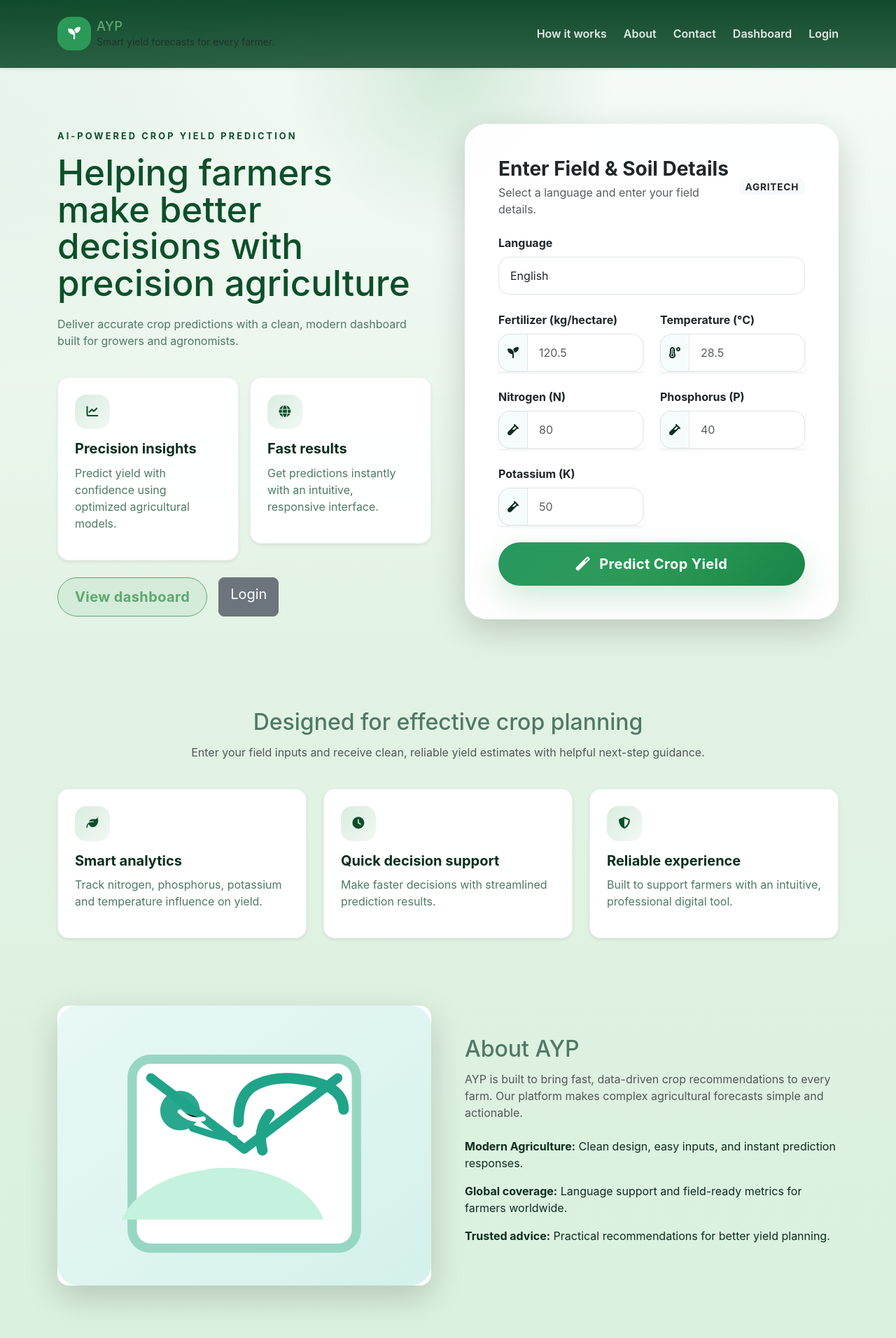
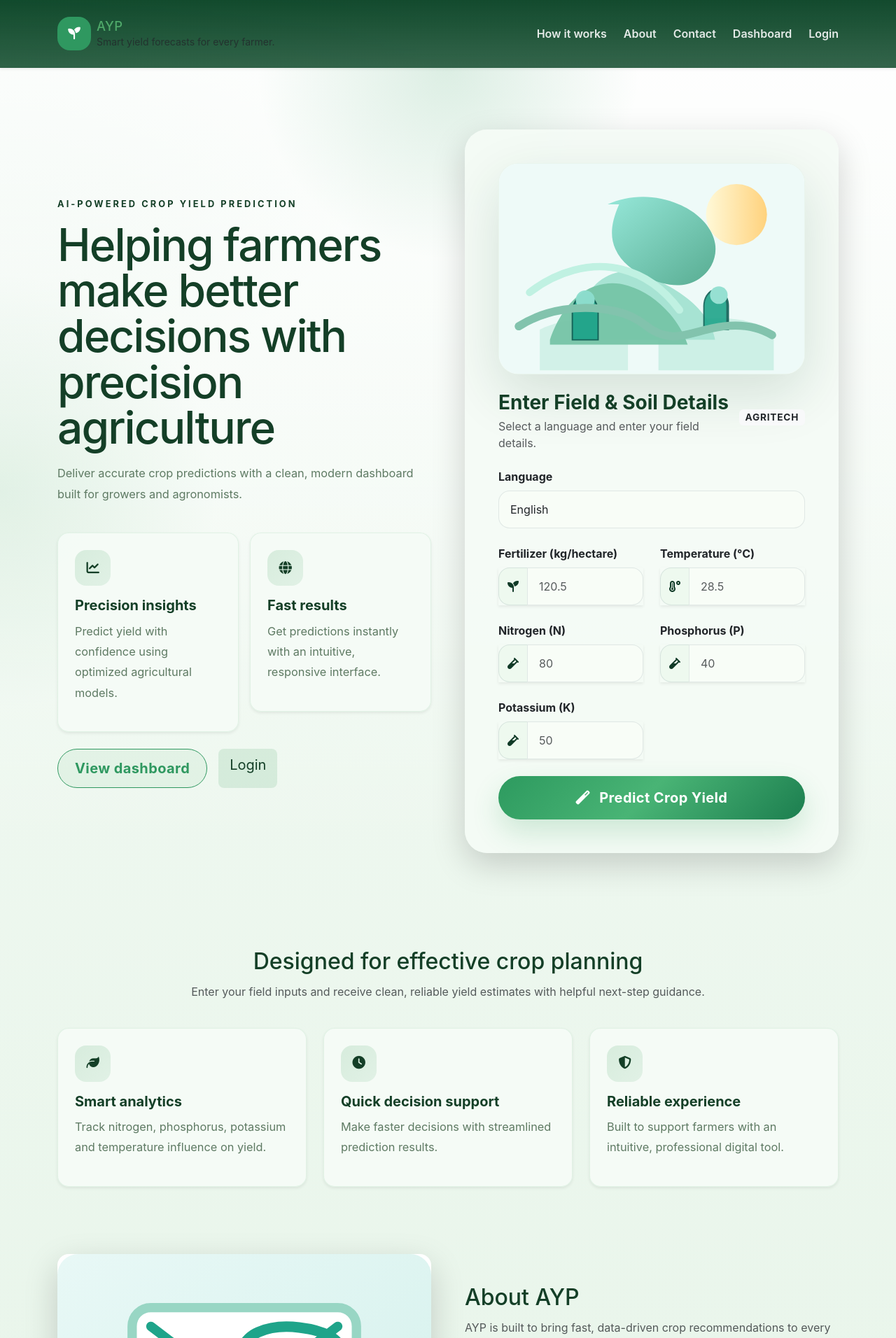
Before and after one commit to Rajeshdevanal/Smart-Crop-Yield-Predictor, a Flask app: page /home in a window 1280 px wide. Shown: the top 1912 px of the page at 70% size. Run offline with Flask 3, Linux system fonts and the light colour scheme.

Commit message:
Refresh homepage visuals: new hero image, larger typography, and green theme polish

```diff
--- a/static/style.css
+++ b/static/style.css
@@ -1,15 +1,16 @@
 :root {
-    --bg-start: #e9f5eb;
-    --bg-end: #d5eed8;
-    --nav-bg: rgba(5, 66, 33, 0.95);
-    --surface: rgba(255, 255, 255, 0.96);
-    --surface-soft: rgba(255, 255, 255, 0.86);
-    --text-primary: #0b2e1f;
-    --text-muted: #4f7966;
-    --brand: #2b9a58;
-    --brand-deep: #0d4f2a;
-    --accent: #5fa770;
-    --shadow: 0 30px 90px rgba(10, 64, 36, 0.14);
+    --bg-start: #f3faf4;
+    --bg-end: #e4f3e6;
+    --nav-bg: rgba(9, 67, 37, 0.94);
+    --surface: rgba(255, 255, 255, 0.98);
+    --surface-soft: rgba(245, 251, 244, 0.88);
+    --text-primary: #103a27;
+    --text-muted: #5e7a63;
+    --brand: #2f9860;
+    --brand-deep: #143f27;
+    --accent: #4fa96a;
+    --accent-soft: rgba(79, 169, 106, 0.12);
+    --shadow: 0 28px 80px rgba(17, 71, 40, 0.14);
 }
 
 * {
@@ -35,12 +36,12 @@ html {
 }
 
 .site-header {
-    background: linear-gradient(180deg, rgba(5, 66, 33, 0.95), rgba(5, 66, 33, 0.82));
+    background: linear-gradient(180deg, rgba(9, 67, 37, 0.96), rgba(9, 67, 37, 0.82));
     backdrop-filter: blur(18px);
     position: sticky;
     top: 0;
     z-index: 10;
-    border-bottom: 1px solid rgba(255, 255, 255, 0.08);
+    border-bottom: 1px solid rgba(255, 255, 255, 0.1);
 }
 
 .brand-link {
@@ -82,10 +83,11 @@ html {
 }
 
 .hero-section {
-    padding-top: 5rem;
-    padding-bottom: 5rem;
-    background: radial-gradient(circle at top center, rgba(47, 154, 84, 0.18), transparent 22%),
-                linear-gradient(180deg, rgba(255, 255, 255, 0.55), transparent 88%);
+    padding-top: 5.5rem;
+    padding-bottom: 5.5rem;
+    background: radial-gradient(circle at top center, rgba(44, 154, 90, 0.16), transparent 20%),
+                radial-gradient(circle at left center, rgba(79, 169, 106, 0.12), transparent 22%),
+                linear-gradient(180deg, rgba(255, 255, 255, 0.9), transparent 92%);
 }
 
 .eyebrow {
@@ -99,18 +101,26 @@ html {
 }
 
 .hero-title {
-    font-size: clamp(2.8rem, 4vw, 4.2rem);
-    line-height: 1.03;
-    margin-bottom: 1.25rem;
+    font-size: clamp(3rem, 5vw, 4.8rem);
+    line-height: 1.02;
+    margin-bottom: 1.2rem;
     color: var(--brand-deep);
+    letter-spacing: -0.03em;
 }
 
 .hero-copy,
-.section-title,
 .info-card p,
 .feature-card p,
 .result-summary p {
     color: var(--text-muted);
+    font-size: 1.02rem;
+    line-height: 1.8;
+}
+
+.section-title {
+    font-size: clamp(2.2rem, 2.8vw, 3rem);
+    margin-bottom: 1rem;
+    color: var(--brand-deep);
 }
 
 .hero-visual,
@@ -120,6 +130,18 @@ html {
     overflow: hidden;
     box-shadow: var(--shadow);
     background: #ffffff;
+}
+
+.hero-visual {
+    border: 1px solid rgba(79, 169, 106, 0.12);
+}
+
+.hero-visual img,
+.about-image img,
+.result-banner img {
+    display: block;
+    width: 100%;
+    height: auto;
 }
 
 .hero-visual img,
@@ -160,8 +182,8 @@ html {
 .form-panel,
 .result-card,
 .dashboard-card {
-    background: var(--surface);
-    border: 1px solid rgba(17, 53, 68, 0.08);
+    background: rgba(245, 251, 246, 0.96);
+    border: 1px solid rgba(79, 169, 106, 0.12);
     box-shadow: var(--shadow);
 }
 
@@ -175,19 +197,23 @@ html {
     display: inline-flex;
     align-items: center;
     justify-content: center;
-    width: 3.1rem;
-    height: 3.1rem;
+    width: 3.2rem;
+    height: 3.2rem;
     border-radius: 16px;
-    background: linear-gradient(135deg, rgba(47, 154, 84, 0.18), rgba(95, 167, 112, 0.08));
+    background: linear-gradient(135deg, rgba(79, 169, 106, 0.18), rgba(47, 154, 84, 0.1));
     color: var(--brand-deep);
     margin-bottom: 1rem;
-    font-size: 1.05rem;
+    font-size: 1.15rem;
 }
 
 .feature-card h5,
-.info-card h5 {
+.info-card h5,
+.contact-card h5,
+.form-panel h3,
+.form-panel .badge {
     margin-bottom: 0.65rem;
     font-weight: 700;
+    color: var(--brand-deep);
 }
 
 .form-panel {
@@ -203,23 +229,23 @@ html {
 .form-control,
 .form-select {
     border-radius: 16px;
-    border: 1px solid rgba(17, 53, 68, 0.12);
+    border: 1px solid rgba(17, 53, 68, 0.1);
     padding: 14px 16px;
-    background: #fff;
+    background: #f8fdf7;
     transition: border-color 0.3s ease, box-shadow 0.3s ease;
 }
 
 .form-control:focus,
 .form-select:focus {
     border-color: var(--brand);
-    box-shadow: 0 0 0 0.35rem rgba(31, 164, 138, 0.12);
+    box-shadow: 0 0 0 0.35rem rgba(79, 169, 106, 0.16);
     outline: none;
 }
 
 .input-group-text {
     border-radius: 16px 0 0 16px;
-    border: 1px solid rgba(17, 53, 68, 0.12);
-    background: #f6fcfb;
+    border: 1px solid rgba(17, 53, 68, 0.1);
+    background: #eef9ef;
     color: var(--text-primary);
 }
 
@@ -231,7 +257,7 @@ html {
 }
 
 .btn-primary {
-    background: linear-gradient(135deg, #29985f, #2b9a58 48%, #198546);
+    background: linear-gradient(135deg, #2d9a5f, #49b475 48%, #1c7e4f);
     border: none;
     padding: 16px 26px;
     box-shadow: 0 18px 40px rgba(47, 154, 84, 0.2);
@@ -240,7 +266,18 @@ html {
 
 .btn-primary:hover {
     transform: translateY(-2px);
-    box-shadow: 0 22px 50px rgba(47, 154, 84, 0.25);
+    box-shadow: 0 22px 50px rgba(47, 154, 84, 0.28);
+}
+
+.btn-secondary {
+    background: rgba(79, 169, 106, 0.16);
+    color: var(--brand-deep);
+    border: none;
+}
+
+.btn-secondary:hover {
+    background: var(--brand);
+    color: #fff;
 }
 
 .btn-outline-primary:hover {
@@ -248,10 +285,16 @@ html {
 }
 
 .btn-outline-primary {
-    border: 1px solid var(--accent);
-    color: var(--accent);
-    background: rgba(47, 154, 84, 0.08);
+    border: 1px solid var(--brand);
+    color: var(--brand);
+    background: rgba(79, 169, 106, 0.08);
     padding: 12px 24px;
+}
+
+.btn-outline-primary:hover {
+    color: #fff;
+    background: var(--brand);
+    border-color: var(--brand);
 }
 
 .result-card {
@@ -300,8 +343,9 @@ html {
 }
 
 .site-footer {
-    background: transparent;
+    background: rgba(245, 251, 246, 0.9);
     color: var(--text-muted);
+    border-top: 1px solid rgba(79, 169, 106, 0.12);
 }
 
 .site-footer a {
--- a/templates/index.html
+++ b/templates/index.html
@@ -68,6 +68,9 @@
                     <div class="col-lg-6">
                         <div class="card form-panel rounded-5 shadow-lg border-0 overflow-hidden">
                             <div class="card-body p-5">
+                                <div class="hero-visual mb-4 overflow-hidden">
+                                    <img src="{{ url_for('static', filename='images/farm-hero.svg') }}" alt="Smart farm illustration">
+                                </div>
                                 <div class="d-flex align-items-center justify-content-between mb-4">
                                     <div>
                                         <h3 class="fw-bold mb-1">{{ labels.header }}</h3>
@@ -130,10 +133,11 @@
                                             <i class="fas fa-magic me-2"></i> {{ labels.predict_button }}
                                         </button>
                                     </div>
-                            <input type="hidden" name="user" value="{{ user }}">
+                                    <input type="hidden" name="user" value="{{ user }}">
+                                </form>
+                            </div>
                         </div>
                     </div>
-                </div>
             </div>
         </section>
 
```
Also changed, not shown: 1 other file.
